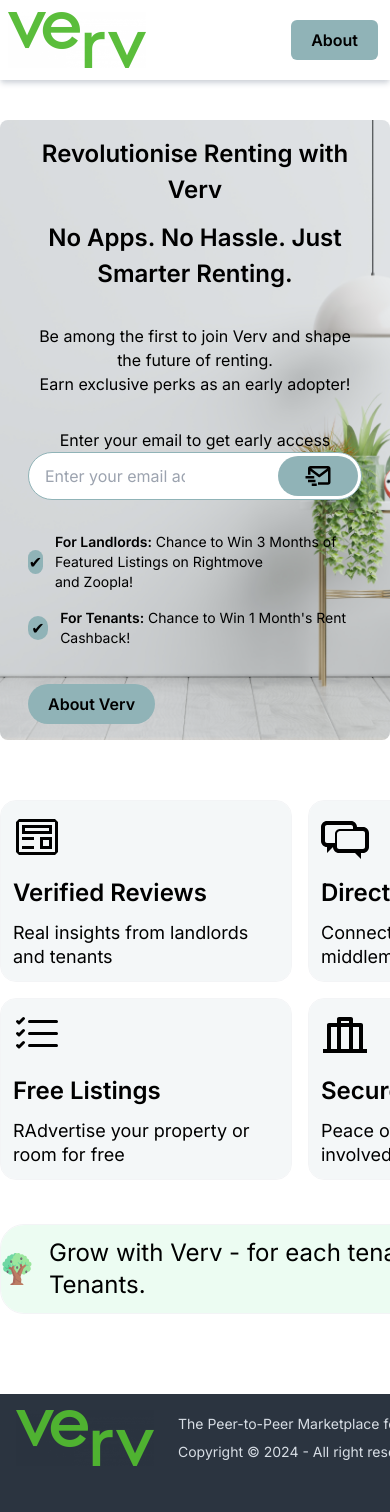
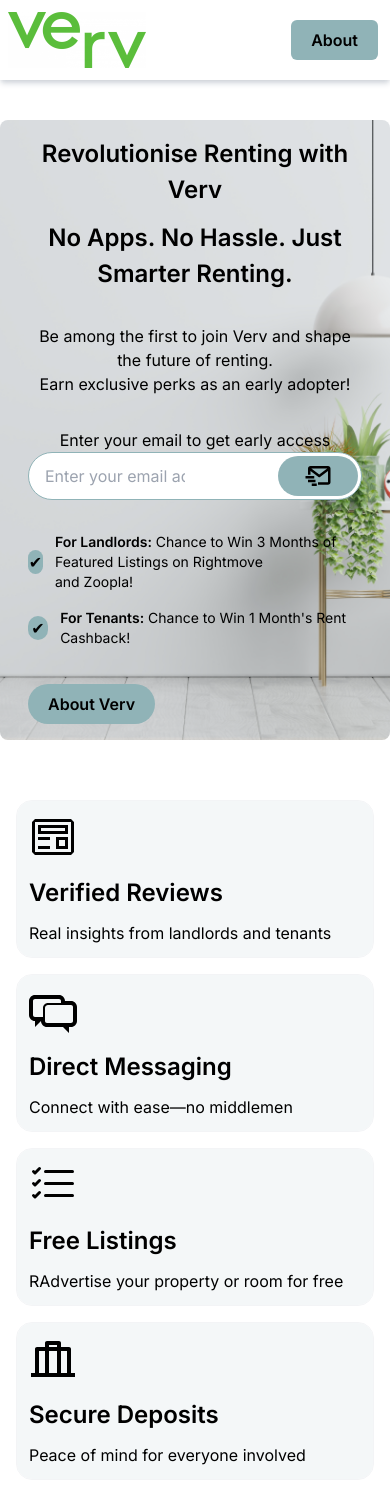
Before and after one commit to Aminul667/verv-cs-page, a React (Vite) app: page / in a window 390 px wide. Shown: the top 1512 px of the page. Built offline with nearby package versions, Linux system fonts and the light colour scheme.

Commit message:
added responsive to the home page

```diff
--- a/src/components/Home/Hero.jsx
+++ b/src/components/Home/Hero.jsx
@@ -1,5 +1,3 @@
-// import { VscPreview } from "react-icons/vsc";
-import { IoIosSend } from "react-icons/io";
 import heroImage from "../../assets/images/hero.png";
 import { BiMailSend } from "react-icons/bi";
 
--- a/src/components/Home/KeyPoints.jsx
+++ b/src/components/Home/KeyPoints.jsx
@@ -9,7 +9,7 @@
   return (
     <div>
       {/* grid */}
-      <div className="w-[600px] lg:w-[1200px] grid grid-cols-2 grid-rows-2 lg:grid-cols-4 lg:grid-rows-1 gap-4 mt-5 m-auto">
+      <div className="lg:w-[1200px] grid grid-cols-1 grid-rows-4 lg:grid-cols-4 lg:grid-rows-1 gap-4 mt-5 m-auto px-4 lg:px-0">
         <div
           className="bg-[#90B3B7] rounded-2xl bg-clip-padding backdrop-filter backdrop-blur-3xl bg-opacity-10 border border-gray-100 p-3
 "
@@ -17,7 +17,7 @@
           <VscPreview className="size-12" />
           <div className="mt-4">
             <h3 className="text-2xl font-semibold mb-3">Verified Reviews</h3>
-            <p className="text-lg leading-6">
+            <p className="lg:text-lg leading-6">
               Real insights from landlords and tenants
             </p>
           </div>
@@ -29,7 +29,9 @@
           <TiMessages className="size-12" />
           <div className="mt-4">
             <h3 className="text-2xl font-semibold mb-3">Direct Messaging</h3>
-            <p className="text-lg leading-6">Connect with ease—no middlemen</p>
+            <p className="lg:text-lg leading-6">
+              Connect with ease—no middlemen
+            </p>
           </div>
         </div>
         <div
@@ -39,7 +41,7 @@
           <BsListCheck className="size-12" />
           <div className="mt-4">
             <h3 className="text-2xl font-semibold mb-3">Free Listings</h3>
-            <p className="text-lg leading-6">
+            <p className="lg:text-lg leading-6">
               RAdvertise your property or room for free
             </p>
           </div>
@@ -51,7 +53,7 @@
           <RiLuggageDepositLine className="size-12" />
           <div className="mt-4">
             <h3 className="text-2xl font-semibold mb-3">Secure Deposits</h3>
-            <p className="text-lg leading-6">
+            <p className="lg:text-lg leading-6">
               Peace of mind for everyone involved
             </p>
           </div>
@@ -59,9 +61,9 @@
       </div>
 
       {/* grow with verv */}
-      <div className="w-[1200px] flex justify-center items-center gap-4 py-3 m-auto bg-green-400 rounded-3xl mt-11 bg-clip-padding backdrop-filter backdrop-blur-3xl bg-opacity-10 border border-gray-100">
+      <div className="lg:w-[1200px] flex flex-col lg:flex-row justify-center items-center gap-4 py-3 m-auto bg-green-400 rounded-3xl mt-11 bg-clip-padding backdrop-filter backdrop-blur-3xl bg-opacity-10 border border-gray-100">
         <img src={oliveTree} alt="olive tree" />
-        <p className="text-2xl">
+        <p className="text-xl text-center lg:text-right lg:text-2xl">
           Grow with Verv - for each tenancy, we plant an olive tree, rooted in
           the name of Landlords and Tenants.
         </p>
```
